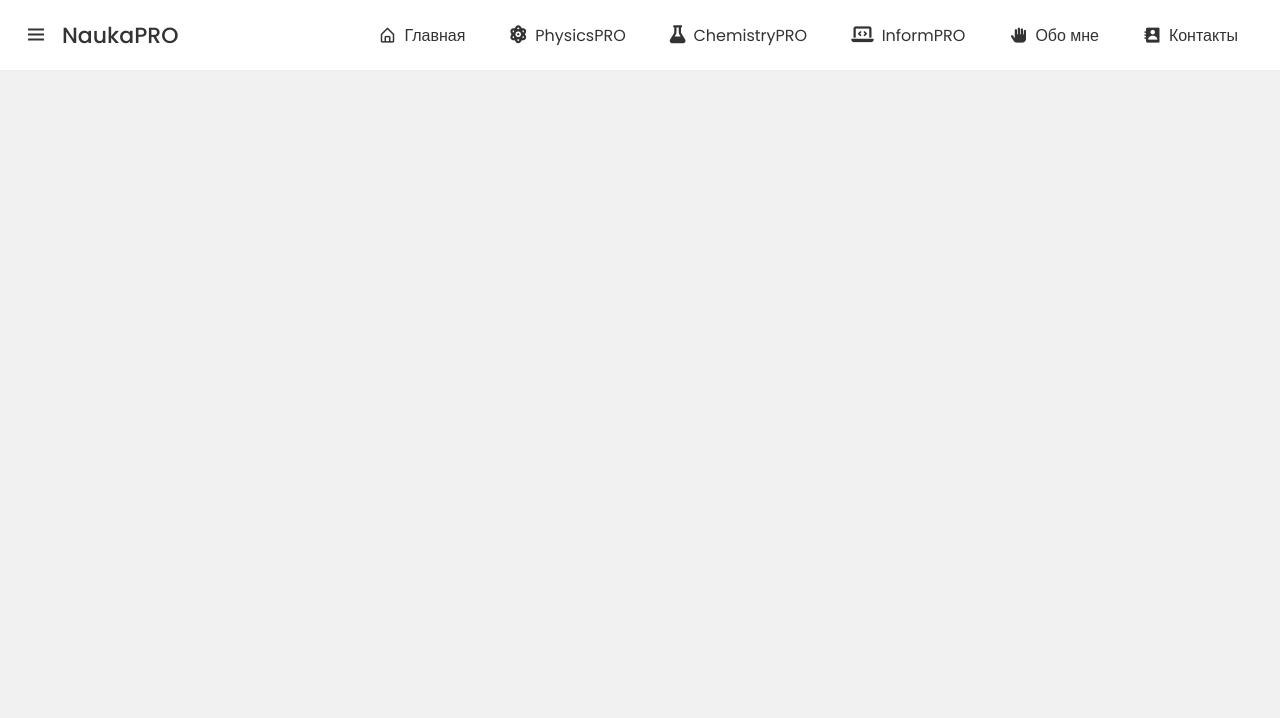
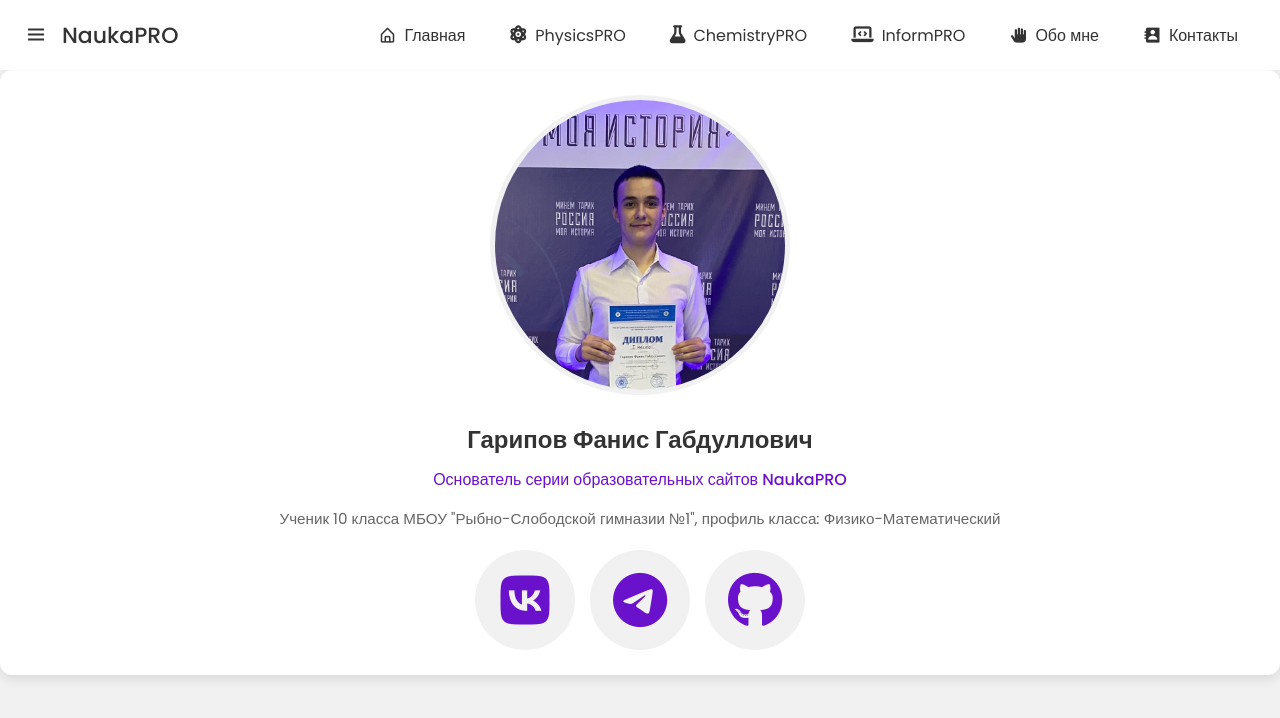
Before and after one commit to FanisGaripov/NaukaPRO, a Flask app: page /contacts in a window 1280 px wide. Shown: the top 718 px of the page. Run offline with Flask 3, Linux system fonts and the light colour scheme; some libraries are stand-ins or nearby versions.

Commit message:
Update contacts.html

```diff
--- a/templates/contacts.html
+++ b/templates/contacts.html
@@ -5,5 +5,28 @@
 {% block description %}{% endblock %}
 
 {% block content %}
-
+<section style="background: white;
+                            border-radius: 12px;
+                            padding: 25px;
+                            box-shadow: 0 4px 12px rgba(0,0,0,0.1);
+                            margin-top: 70px;
+                            text-align: center;">
+                <img src="/static/faniska.jpg" alt="Моё фото" style="width: 300px; height: 300px; border-radius: 50%; object-fit: cover; border: 5px solid #f1f1f1; margin-bottom: 20px;">
+                <h2 style="margin-bottom: 10px; color: #333;">Гарипов Фанис Габдуллович</h2>
+                <p style="color: #6a11cb; font-weight: 500; margin-bottom: 15px;">Основатель серии образовательных сайтов NaukaPRO</p>
+                <p style="color: #666; margin-bottom: 20px; font-size: 0.95rem;">
+                    Ученик 10 класса МБОУ "Рыбно-Слободской гимназии №1", профиль класса: Физико-Математический
+                </p>
+                <div style="display: flex; justify-content: center; gap: 15px;">
+                    <a href="https://vk.com/i_fanis_hello" style="width: 100px; height: 100px; background: #f1f1f1; border-radius: 50%; display: flex; align-items: center; justify-content: center; color: #6a11cb; text-decoration: none;">
+                        <i style="font-size: 3.5rem;" class="fab fa-vk"></i>
+                    </a>
+                    <a href="https://t.me/dontcrymygirl" style="width: 100px; height: 100px; background: #f1f1f1; border-radius: 50%; display: flex; align-items: center; justify-content: center; color: #6a11cb; text-decoration: none;">
+                        <i style="font-size: 3.5rem;" class="fab fa-telegram"></i>
+                    </a>
+                    <a href="https://github.com/FanisGaripov" style="width: 100px; height: 100px; background: #f1f1f1; border-radius: 50%; display: flex; align-items: center; justify-content: center; color: #6a11cb; text-decoration: none;">
+                        <i style="font-size: 3.5rem;" class="fab fa-github"></i>
+                    </a>
+                </div>
+            </section>
 {% endblock %}
```
